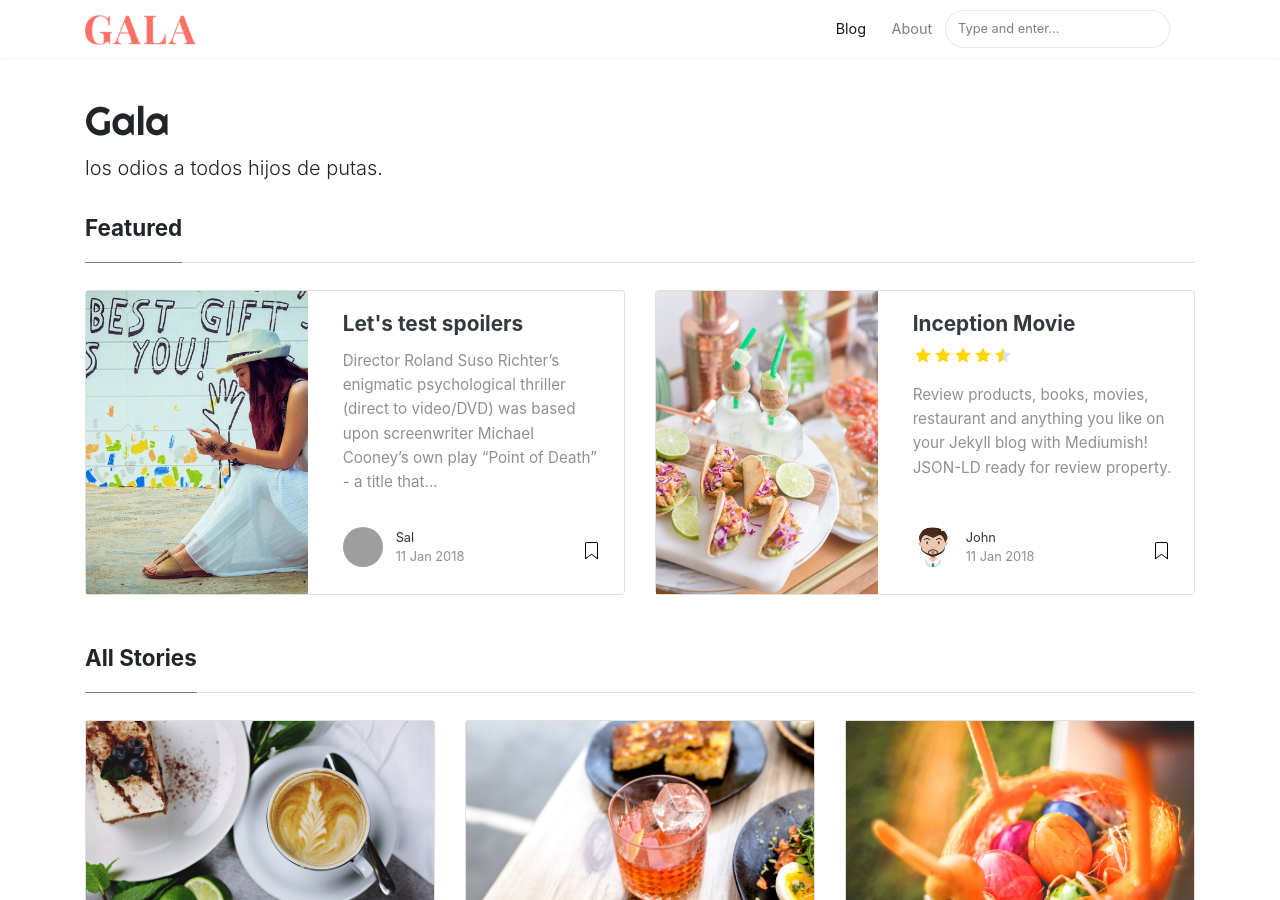
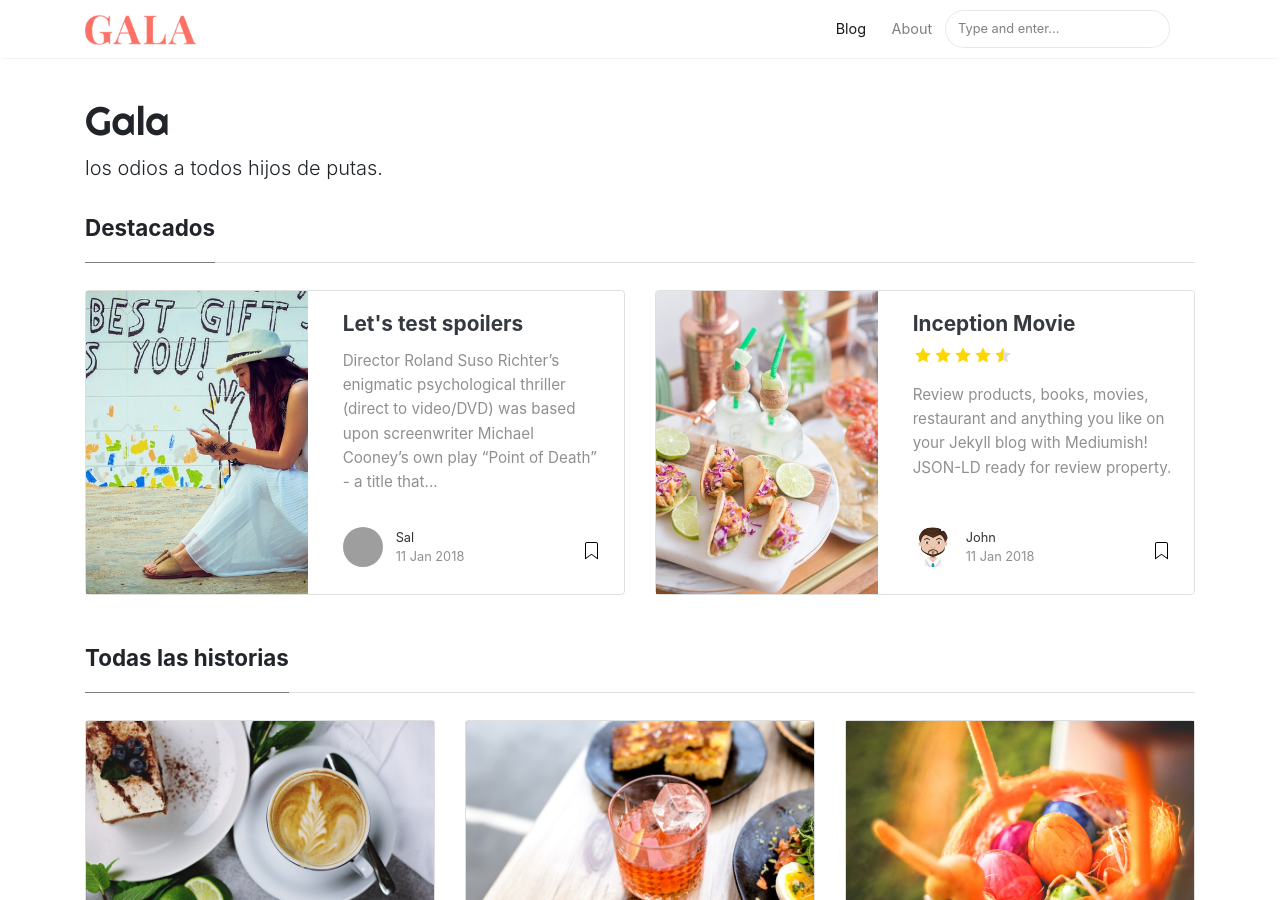
Before and after one commit to almadabelu/almadabelu.github.io, a Jekyll site: the page built from index.html, in a window 1280 px wide and 900 px high. Built offline with Jekyll 4.4.1, drawn with Linux system fonts in a browser that asks for light colours; nearby versions of some CDN libraries; the list of posts is cut into pages by our own code; grey boxes are pictures that could not be loaded.

Commit message:
Update index.html

```diff
--- a/index.html
+++ b/index.html
@@ -9,7 +9,7 @@
 ================================================== -->
 <section class="featured-posts">
     <div class="section-title">
-        <h2><span>Featured</span></h2>
+        <h2><span>Destacados</span></h2>
     </div>
     <div class="row">
 
@@ -34,7 +34,7 @@
 
     <div class="section-title">
 
-        <h2><span>All Stories</span></h2>
+        <h2><span>Todas las historias</span></h2>
 
     </div>
 
```
